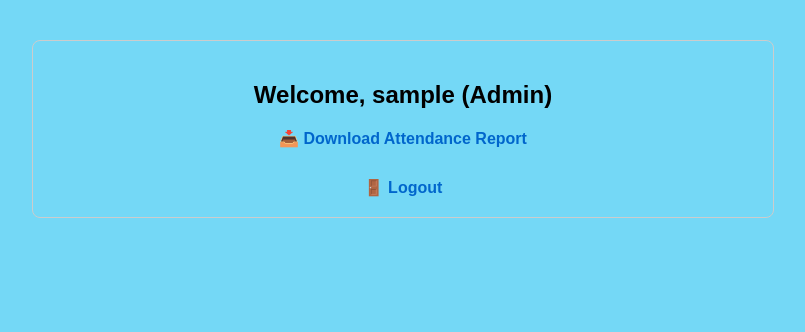
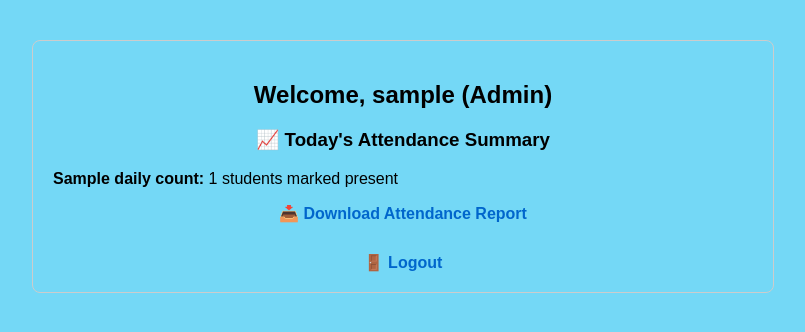
Before and after one commit to Anshi014/qr-attendance, a Flask app: template templates/dashboard.html in a window 1280 px wide. Shown: the top 332 px of the page, without its empty margins (237-1042 px from the left). Run offline with Flask 3, Linux system fonts and the light colour scheme; the template is opened without the code that fills it: most values are stand-ins (such as "Sample title", 1, 10 or a date in 2020); parts of the project's set-up code (start-up, migrations or seed data) failed here and were passed over.

Commit message:
📊 Enhanced dashboard with daily attendance, secured full_report route, and added month-wise report export

```diff
--- a/app.py
+++ b/app.py
@@ -43,7 +43,27 @@ def generate_qr_route(subject):
         return redirect(url_for("login"))
 
     session_id, subject, qr_image = generate_qr(subject)
-    return render_template("dashboard.html", qr_image=qr_image, session_id=session_id, subject=subject)
+
+    import sqlite3
+    from datetime import date
+
+    conn = sqlite3.connect("attendance.db")
+    cursor = conn.cursor()
+    cursor.execute("""
+        SELECT subject, COUNT(DISTINCT roll) FROM attendance
+        WHERE DATE(timestamp) = ?
+        GROUP BY subject
+    """, (date.today().isoformat(),))
+    daily_counts = dict(cursor.fetchall())
+    conn.close()
+
+    return render_template("dashboard.html",
+        username=session["user"],
+        role=user["role"],
+        subjects=user["subjects"],
+        daily_counts=daily_counts
+    )
+
 @app.route("/scan")
 def scan():
     subject = request.args.get("subject", "")
@@ -202,6 +222,13 @@ def refresh_students():
 
 @app.route("/full_report/<subject>")
 def full_report(subject):
+    if "user" not in session:
+        return redirect(url_for("login"))
+
+    user = users.get(session["user"])
+    if user["role"] not in ["incharge", "cr"]:
+        return "❌ Access denied. Only CR/Incharge can view full report."
+
     import pandas as pd
     import sqlite3
     import os
@@ -245,7 +272,10 @@ def full_report(subject):
 
     # Export
     os.makedirs("exports", exist_ok=True)
-    filename = f"{subject}_full_report.xlsx"
+    from datetime import datetime
+    month_str = datetime.now().strftime("%B")
+    filename = f"{subject}_{month_str}_report.xlsx"
+
     final_df.to_excel(os.path.join("exports", filename), index=False)
 
     from openpyxl import load_workbook
--- a/templates/dashboard.html
+++ b/templates/dashboard.html
@@ -51,6 +51,16 @@ img { display: block;
         {% endfor %}
     </ul>
     {% endif %}
+
+    {% if daily_counts %}
+    <h3>📈 Today's Attendance Summary</h3>
+    <ul>
+        {% for subject, count in daily_counts.items() %}
+        <li><strong>{{ subject }}:</strong> {{ count }} students marked present</li>
+        {% endfor %}
+    </ul>
+    {% endif %}
+
     {% if qr_image %}
     <h3>✅ QR Generated</h3>
     <p style="text-align: center;">Session ID: <strong>{{ session_id }}</strong></p>
```
Also changed, not shown: database_logic.py (+5 -5 lines).
